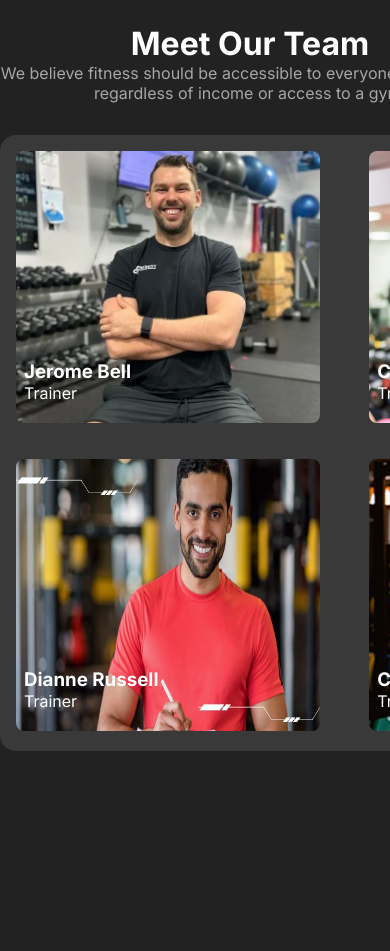
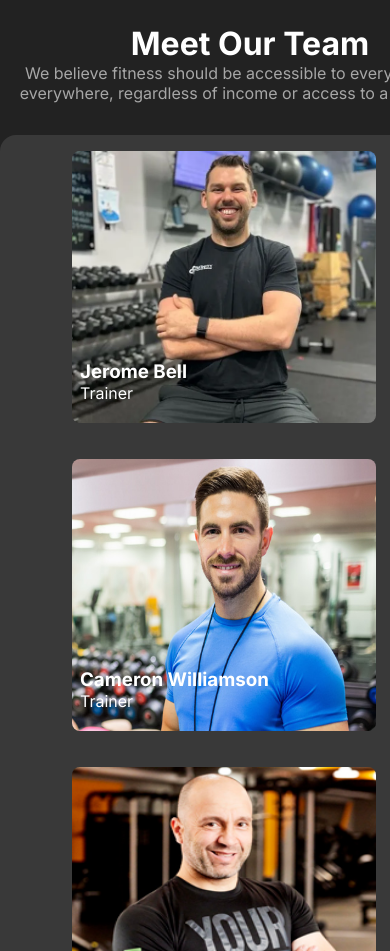
Before and after one commit to shameemmonir/Assignment-2-gym-fitness, a plain HTML site: page index.html in a window 390 px wide. Shown: the part 5620-6571 px from the top of the page. Before the commit the page ends 6371 px from the top, so only its background shows below. Drawn offline with Linux system fonts and the light colour scheme; a web font is replaced by a local one.

Commit message:
meet our team responsive done

```diff
--- a/styles/responsive.css
+++ b/styles/responsive.css
@@ -96,6 +96,17 @@
     .meet-our-team-description{
         width: 500px;
     }
+    .meet-our-team-description p{
+        width: 450px;
+    }
+    .team-image-container{
+        width: 450px;
+        grid-template-columns: repeat(1, 1fr);
+        /* text-align: center; */
+    }
+    .team-image{
+        margin-left: 3.5rem;
+    }
 
 
 }
```
